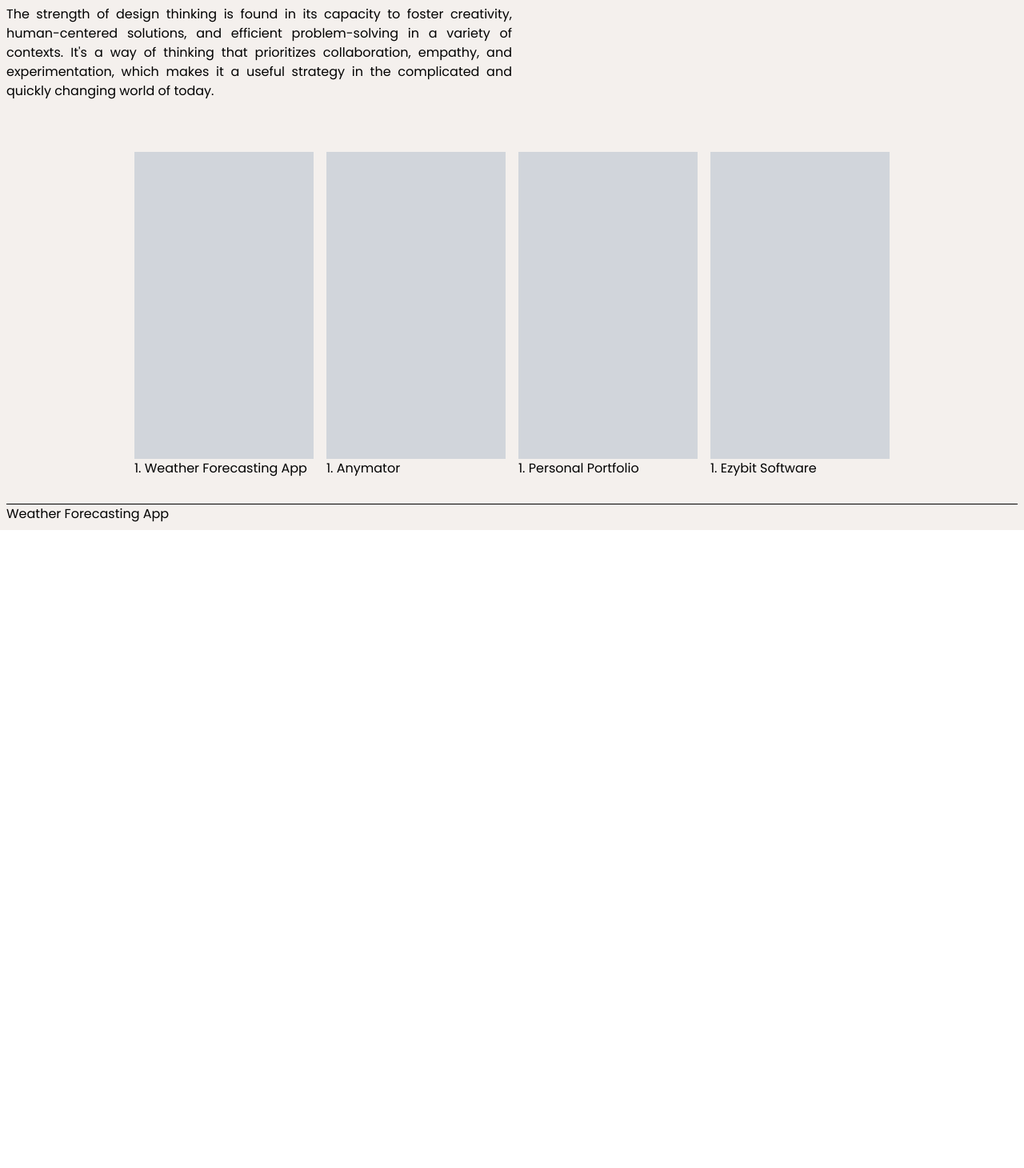
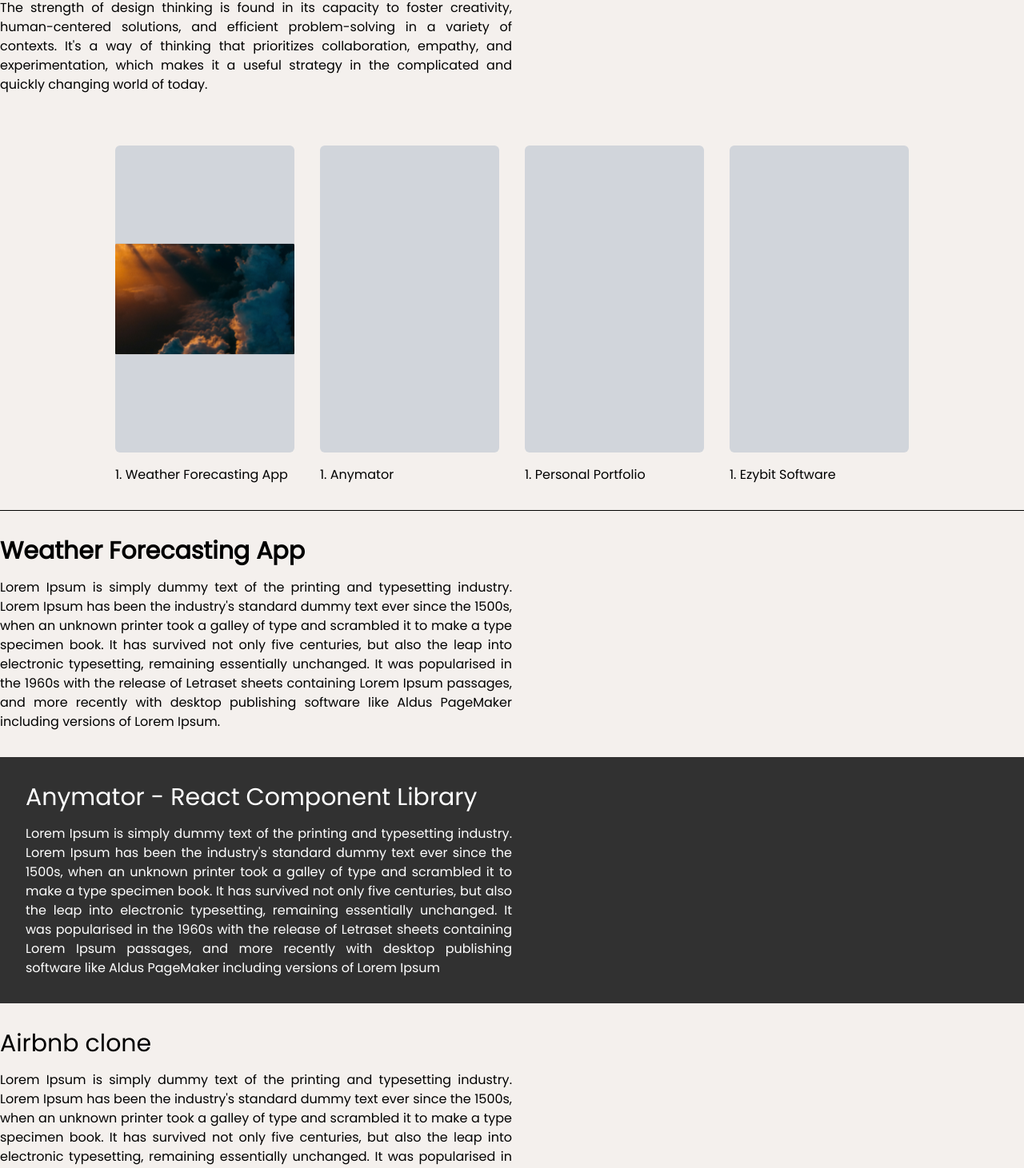
Before and after one commit to Rutuza/Vite-Portfolio, a React (Vite) app: page /work in a window 1280 px wide. Shown: the part 228-1689 px from the top of the page at 80% size. Before the commit the page ends 891 px from the top, so only its background shows below. Built offline with nearby package versions, Linux system fonts and the light colour scheme.

Commit message:
ui made > workpage

```diff
--- a/src/pages/Work.jsx
+++ b/src/pages/Work.jsx
@@ -1,9 +1,11 @@
 import React from 'react';
+
+import weatherImg from '../assets/svg/weather_img.svg';
 
 function Work() {
   return (
     <>
-     <div className='p-2 font-pop bg-cream'>
+     <div className='font-pop bg-cream'>
      <center className="max-sm:text-2xl text-4xl font-bold italic m-4">Work</center>
 
         <div className='mt-8'>
@@ -15,31 +17,69 @@ function Work() {
               <div></div>
           </div>
 
-          <div className="container mt-16 flex flex-wrap justify-center items-center gap-4">
+          <div className="container mt-16 flex flex-wrap justify-center items-center gap-8">
             <div>
-              <div className='w-56 h-96 bg-gray-300'></div>
-              <div>1. Weather Forecasting App</div>
+              <div className='w-56 h-96 bg-gray-300 rounded-md'>
+                <img className='h-96' src={weatherImg} alt="" />
+              </div>
+              <div className='mt-4'>1. Weather Forecasting App</div>
             </div>
             <div>
-              <div className='w-56 h-96 bg-gray-300'></div>
-              <div>1. Anymator</div>
+              <div className='w-56 h-96 bg-gray-300 rounded-md'></div>
+              <div className='mt-4'>1. Anymator</div>
             </div>
             <div>
-              <div className='w-56 h-96 bg-gray-300'></div>
-              <div>1. Personal Portfolio</div>
+              <div className='w-56 h-96 bg-gray-300 rounded-md'></div>
+              <div className='mt-4'>1. Personal Portfolio</div>
             </div>
             <div>
-              <div className='w-56 h-96 bg-gray-300'></div>
-              <div>1. Ezybit Software</div>
+              <div className='w-56 h-96 bg-gray-300 rounded-md'></div>
+              <div className='mt-4'>1. Ezybit Software</div>
             </div>
           </div>
 
           <hr className='border-black mt-8'/>
 
-          <div className="projects-container">
+          <div className="projects-container mt-8">
             <div className="weather-app">
-              <h1>Weather Forecasting App</h1>
+              <div>
+                <h1 className='text-3xl font-pop font-semibold'>Weather Forecasting App</h1>
+                <p className='w-1/2 mt-4 text-justify'>
+                Lorem Ipsum is simply dummy text of the printing and typesetting industry. Lorem Ipsum has been the industry's standard dummy text ever since the 1500s, when an unknown printer took a galley of type and scrambled it to make a type specimen book. It has survived not only five centuries, but also the leap into electronic typesetting, remaining essentially unchanged. It was popularised in the 1960s with the release of Letraset sheets containing Lorem Ipsum passages, and more recently with desktop publishing software like Aldus PageMaker including versions of Lorem Ipsum.
+                </p>
+              </div>
+              <div className="anonymous-img"></div>
             </div>
+
+            <section className='bg-grayscale w-full mt-8'>
+              <div className="anymator text-white p-8">
+                <div className='w-1/2 font-pop'>
+                  <h1 className='text-3xl'>Anymator - React Component Library</h1>
+                  <p className='mt-4 text-justify'>
+                  Lorem Ipsum is simply dummy text of the printing and typesetting industry. Lorem Ipsum has been the industry's standard dummy text ever since the 1500s, when an unknown printer took a galley of type and scrambled it to make a type specimen book. It has survived not only five centuries, but also the leap into electronic typesetting, remaining essentially unchanged. It was popularised in the 1960s with the release of Letraset sheets containing Lorem Ipsum passages, and more recently with desktop publishing software like Aldus PageMaker including versions of Lorem Ipsum
+                  </p>
+                </div>
+              </div>
+            </section>
+
+            <div className="airbnb-clone mt-8">
+              <div className='w-1/2'>
+                <h1 className='text-3xl'>Airbnb clone</h1>
+                <p className='text-justify mt-4'>Lorem Ipsum is simply dummy text of the printing and typesetting industry. Lorem Ipsum has been the industry's standard dummy text ever since the 1500s, when an unknown printer took a galley of type and scrambled it to make a type specimen book. It has survived not only five centuries, but also the leap into electronic typesetting, remaining essentially unchanged. It was popularised in the 1960s with the release of Letraset sheets containing Lorem Ipsum passages, and more recently with desktop publishing software like Aldus PageMaker including versions of Lorem Ipsum.</p>
+
+              </div>
+            </div>
+
+            <section className='bg-grayscale w-full mt-8'>
+              <div className="anymator text-white p-8">
+                <div className='w-1/2 font-pop'>
+                  <h1 className='text-3xl'>Ezybit Software</h1>
+                  <p className='mt-4 text-justify'>
+                  Lorem Ipsum is simply dummy text of the printing and typesetting industry. Lorem Ipsum has been the industry's standard dummy text ever since the 1500s, when an unknown printer took a galley of type and scrambled it to make a type specimen book. It has survived not only five centuries, but also the leap into electronic typesetting, remaining essentially unchanged. It was popularised in the 1960s with the release of Letraset sheets containing Lorem Ipsum passages, and more recently with desktop publishing software like Aldus PageMaker including versions of Lorem Ipsum.
+                  </p>
+                </div>
+              </div>
+            </section>
           </div>
 
         </div>
--- a/tailwind.config.js
+++ b/tailwind.config.js
@@ -6,6 +6,8 @@ export default {
       colors: {
         warmGray:'#1D1C1C',
         cream:'#F4F0ED',
+        grayscale: '#313131',
+
       },
       fontFamily: {
         pop: "Poppins",
```
Also changed, not shown: src/assets/svg/weather_img.svg (added).
